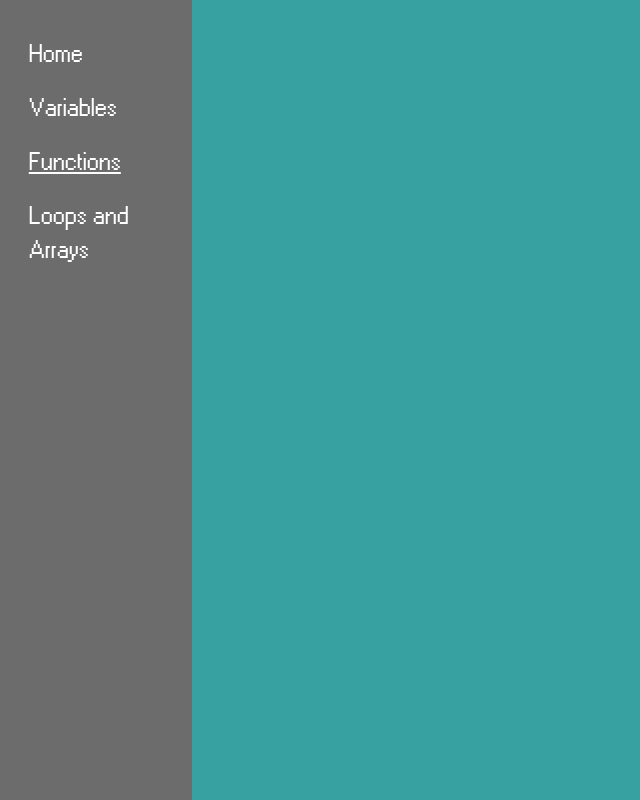
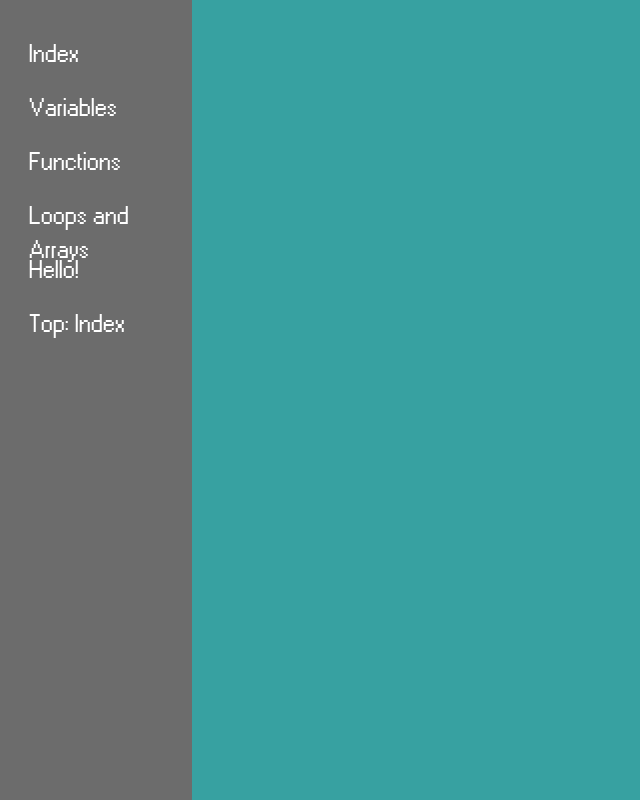
Before and after one commit to AquaTPPT/re-learning-JS, a plain HTML site: page functions.html in a window 1280 px wide. Shown: the whole page, without its empty margins (0-640 px from the left). Drawn offline with Linux system fonts and the light colour scheme.

Commit message:
modified the sidebar to JS using DOM methods

```diff
--- a/JS/sidebar.js
+++ b/JS/sidebar.js
@@ -1,4 +1,5 @@
 const side = document.querySelector("#sidebar");
+
 side.classList.add("flex");
 
 const sidebarMain = document.createElement("div");
@@ -9,70 +10,27 @@ const sidebarText = document.createElement("div");
 sidebarText.classList.add("sidebar-text");
 sidebarMain.appendChild(sidebarText);
 
- /* const sidebarLinks1 = document.createElement("div");
-sidebarLinks1.classList.add("sidebar-links");
+let links = [
+    { name : 'Index', url : './index.html'},
+    { name : 'Variables', url : './variables.html'},
+    { name : 'Functions', url : './functions.html'},
+    { name : 'Loops and Arrays', url : './loops.html'},
+    { name : 'Hello!', url : './hello.html'},
+    { name : 'Top: Index', url : 'topIndex.html'}
 
-const Home = document.createElement("a");
-Home.classList.add("not-current-page")
-Home.textContent = "Home";
-Home.href = "./index.html";
-
-sidebarText.appendChild(sidebarLinks1);
-sidebarLinks1.appendChild(Home);
-
-const sidebarLinks2 = document.createElement("div");
-sidebarLinks2.classList.add("sidebar-links");
-
-const Variables = document.createElement("a");
-Variables.classList.add("not-current-page");
-Variables.textContent = "Variables";
-Variables.href = "./variables.html";
-
-sidebarText.appendChild(sidebarLinks2);
-sidebarLinks2.appendChild(Variables);
-
-const sidebarLinks3 = document.createElement("div");
-sidebarLinks3.classList.add("sidebar-links");
-
-const Functions = document.createElement("a");
-Functions.classList.add("not-current-page");
-Functions.textContent = "Functions";
-Functions.href = "./functions.html";
-
-sidebarText.appendChild(sidebarLinks3);
-sidebarLinks3.appendChild(Functions);
-
-const sidebarLinks4 = document.createElement("div");
-sidebarLinks4.classList.add("sidebar-links");
-
-const Loops = document.createElement("a");
-Loops.classList.add("not-current-page");
-Loops.textContent = "Loops and Arrays";
-Loops.href = "./loops.html";
-
-sidebarText.appendChild(sidebarLinks4);
-sidebarLinks4.appendChild(Loops);
-
-const sidebarLinks5 = document.createElement("div");
-sidebarLinks5.classList.add("sidebar-links");
-
-const Loops = document.createElement("a");
-Loops.classList.add("not-current-page");
-Loops.textContent = "Loops and Arrays";
-Loops.href = "./loops.html";
-
-sidebarText.appendChild(sidebarLinks4);
-sidebarLinks4.appendChild(Loops);
-
-*/
-
-let links = [index , variables, functions, loops, hello, topIndex]
+];
 
 function sidebarLinks() {
-    links.map(() => { for (let i = 0; i <= links.length; i++) {
-        document.createElement("div");
-        classList.add("not-current-page");
-        textContent = links[i];
-        sidebarText.appendChild(links[i])
+    links.map(({name, url}) => { {
+        let div = document.createElement("div");
+        let a = document.createElement("a");
+        div.classList.add("sidebar-links");
+        a.classList.add("not-current-page");
+        a.textContent = name;
+        a.href = url;
+        sidebarText.appendChild(div);
+        div.appendChild(a);
     } })
 }
+
+sidebarLinks();
--- a/functions.html
+++ b/functions.html
@@ -5,17 +5,10 @@
     <meta name="viewport" content="width=device-width, initial-scale=1.0">
     <title>Document</title>
     <link rel="stylesheet" href="./CSS/style.css">
+    <script src="./JS/sidebar.js" defer></script>
 </head>
 <body>
-        <div class="flex">
-            <div class="sidebar">
-                <div class="sidebar-text">
-                    <div class="sidebar-links"><a class="not-current-page" href="./index.html">Home</a></div>
-                    <div class="sidebar-links"><a class="not-current-page" href="./variables.html">Variables</a></div>
-                    <div class="sidebar-links"><a class= "current-page" href="./functions.html">Functions</a></div>
-                    <div class="sidebar-links"><a class="not-current-page" href="./loops.html">Loops and Arrays</a></div>
-            </div>
-        </div>
+    <div id="sidebar"></div>
     <script src="./JS/functions.js"></script>
 </body>
 </html>
```
Also changed, not shown: index.html (+3 -9 lines), loops.html (+3 -9 lines), topIndex.html (+4 -2 lines), variables.html (+2 -8 lines).
